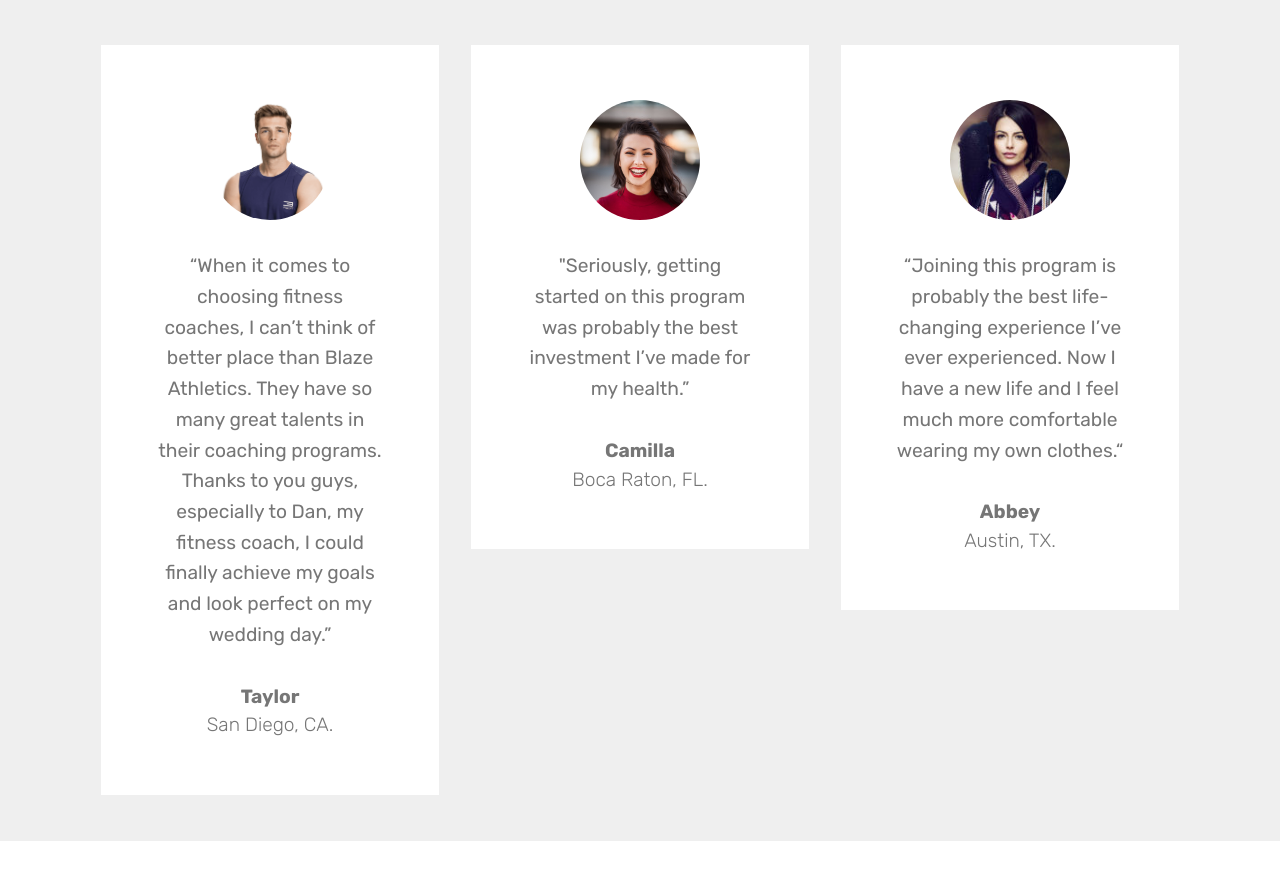
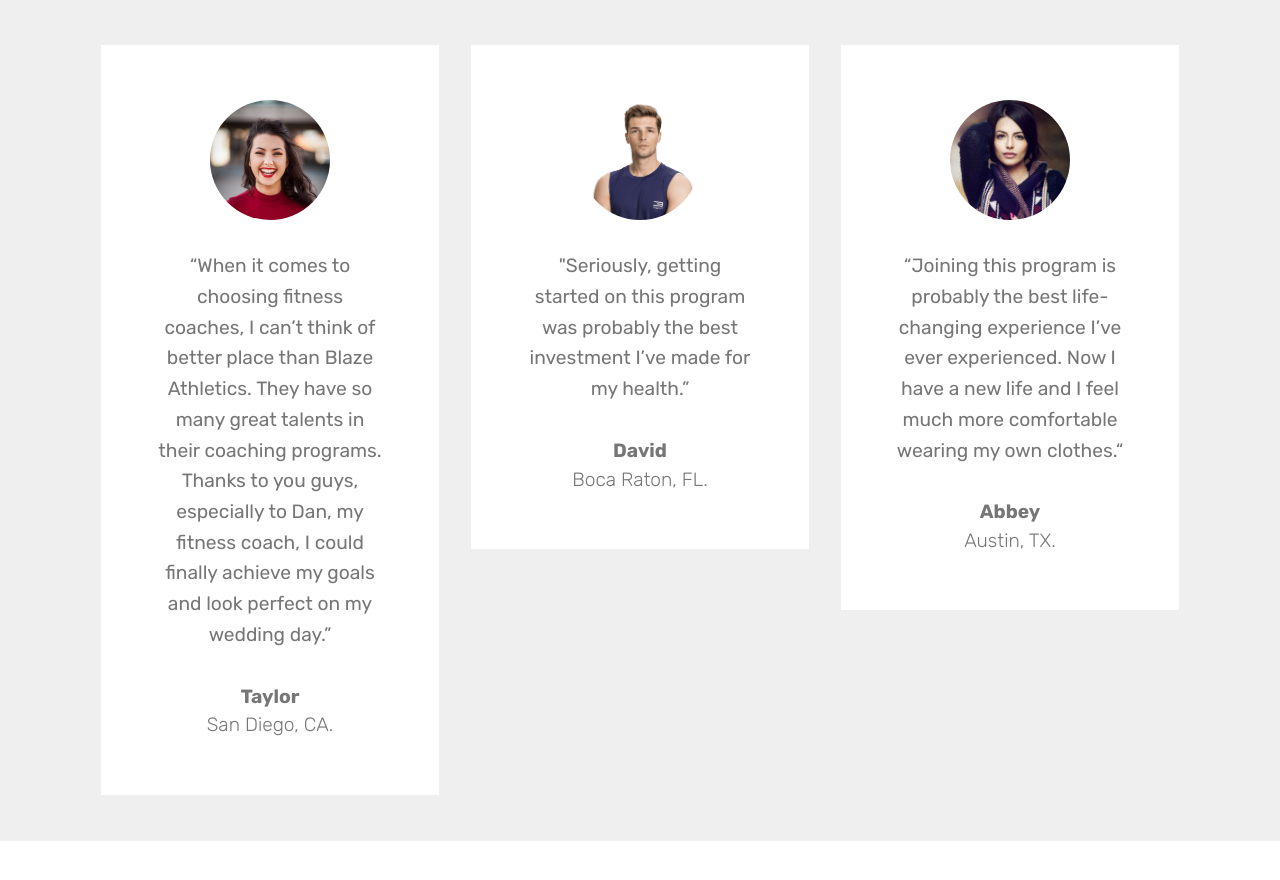
Before and after one commit to BlazeAthletics/fitnesscoaching, a plain HTML site: page index.html in a window 1280 px wide. Shown: the part 6264-7144 px from the top of the page. Drawn offline with Linux system fonts and the light colour scheme.

Commit message:
create github pages

```diff
--- a/index.html
+++ b/index.html
@@ -377,7 +377,7 @@
                 <div class="panel-item p-3">
                     <div class="card-block">
                         <div class="testimonial-photo">
-                            <img src="assets/images/pngpix-com-men-fitness-png-transparent-image-500x1073.png" alt="" title="">
+                            <img src="assets/images/face2.jpg" alt="" title="">
                         </div>
                         <p class="mbr-text mbr-fonts-style display-7">“When it comes to choosing fitness coaches, I can’t think of better place than Blaze Athletics. They have so many great talents in their coaching programs. Thanks to you guys, especially to Dan, my fitness coach, I could finally achieve my goals and look perfect on my wedding day.”<br></p>
                     </div>
@@ -394,14 +394,13 @@
                 <div class="panel-item p-3">
                     <div class="card-block">
                         <div class="testimonial-photo">
-                            <img src="assets/images/face2.jpg">
+                            <img src="assets/images/pngpix-com-men-fitness-png-transparent-image-500x1073.png" alt="" title="">
                         </div>
                         <p class="mbr-text mbr-fonts-style display-7">"Seriously, getting started on this program was probably the best investment I’ve made for my health.”<br></p>
                     </div>
                     <div class="card-footer">
                         <div class="mbr-author-name mbr-bold mbr-fonts-style display-7">
-                             Camilla
-                        </div>
+                             David</div>
                         <small class="mbr-author-desc mbr-italic mbr-light mbr-fonts-style display-7">
                                Boca Raton, FL.</small>
                     </div>
```
Also changed, not shown: 1 other file.
